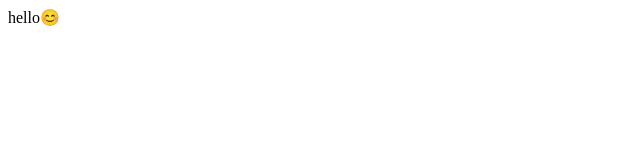
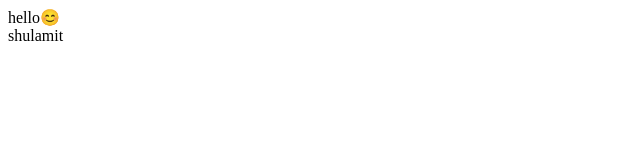
Before and after one commit to shulamitv/my-project-in-git, a plain HTML site: page myFile/index.html in a window 1280 px wide. Shown: the full height of the page, 0-640 px from the left. Drawn offline with Linux system fonts and the light colour scheme.

Commit message:
shulamit

```diff
--- a/myFile/index.html
+++ b/myFile/index.html
@@ -7,5 +7,6 @@
 </head>
 <body>
     <div>hello😊</div>
+    <div>shulamit</div>
 </body>
 </html>
```
